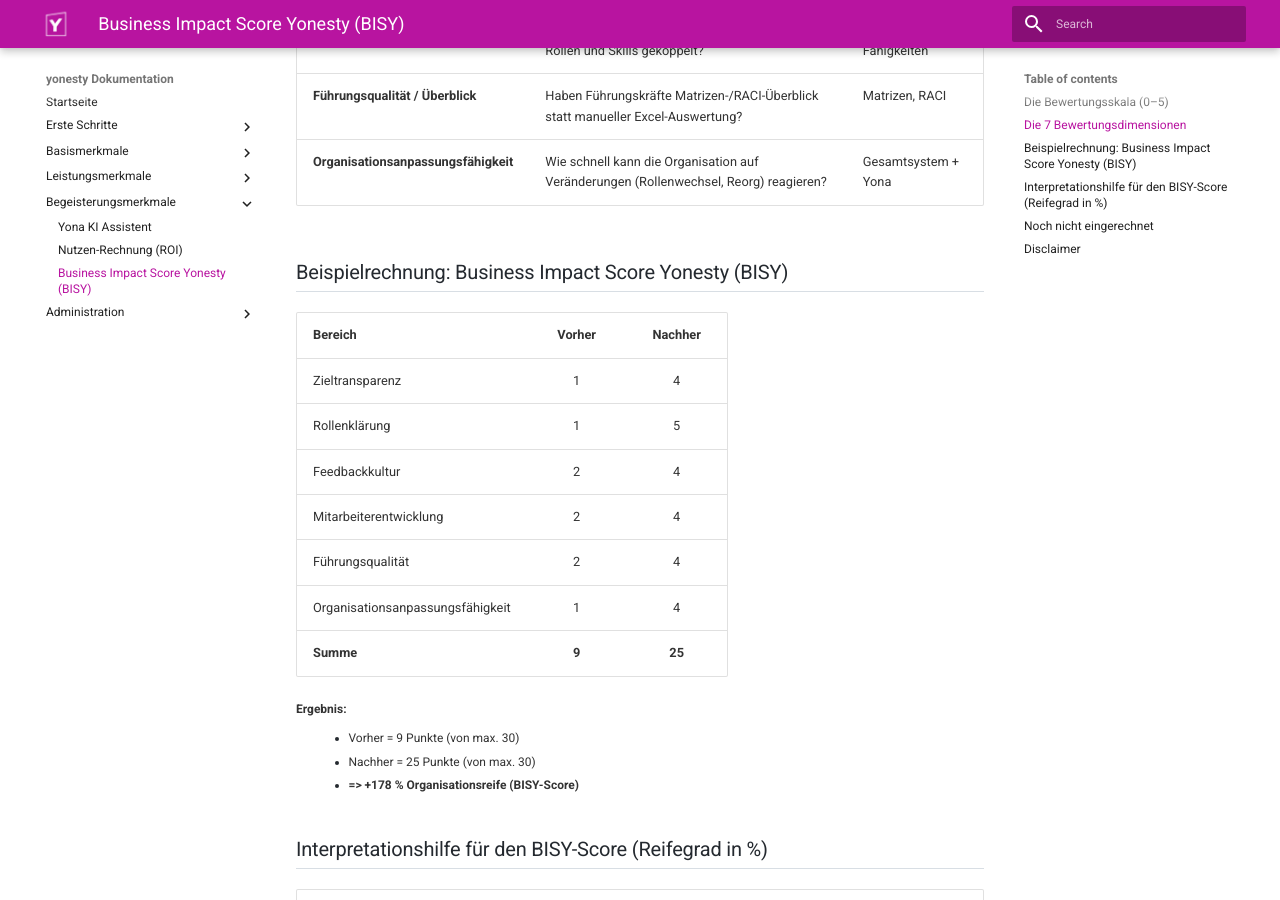
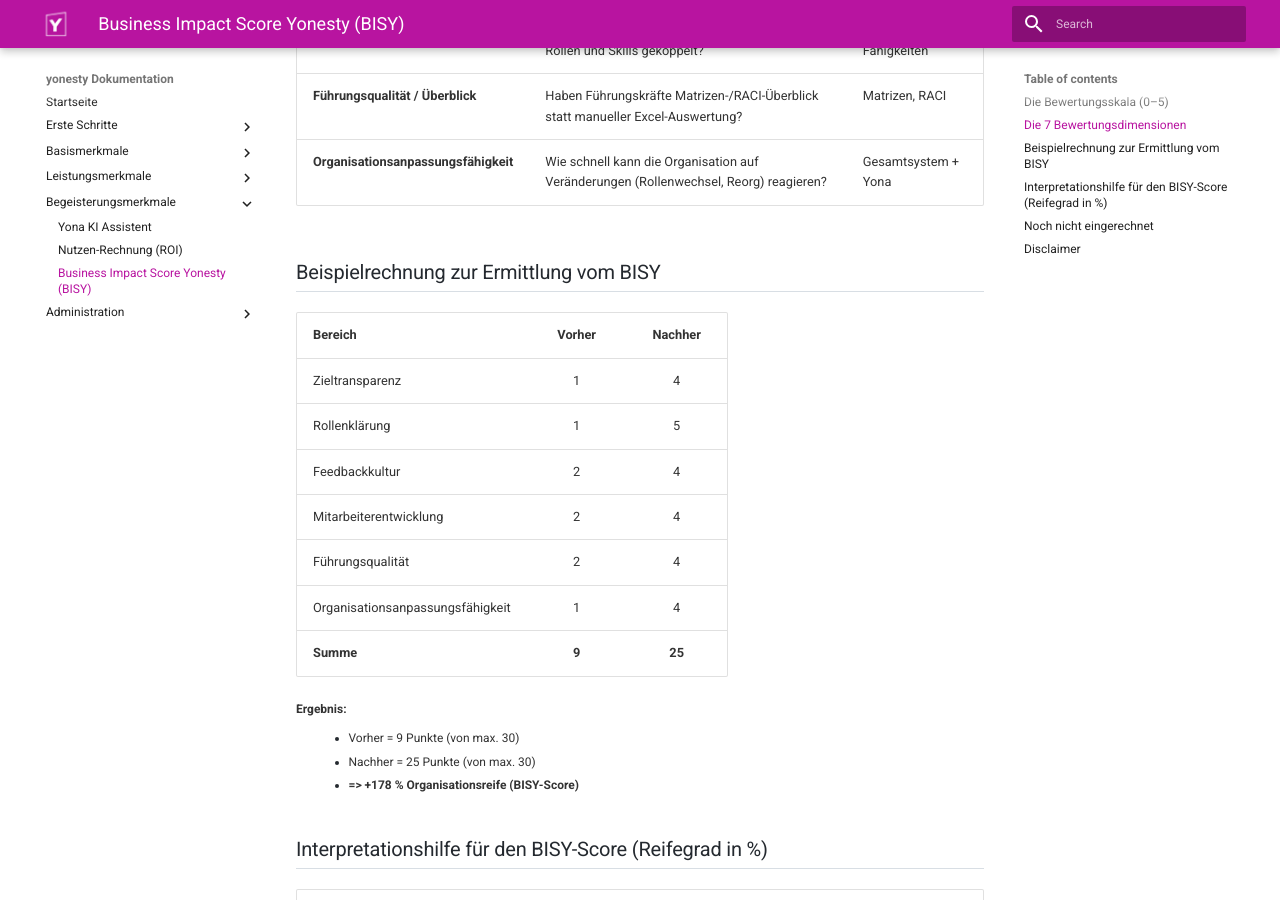
Before and after one commit to ricohaenelsoletti/yonesty, an MkDocs documentation site: the page built from docs/BISY.md, in a window 1280 px wide and 900 px high, scrolled down 1142 px. Built offline with MkDocs 1.6.1 and Material for MkDocs 9.7.7, drawn with Linux system fonts in a browser that asks for light colours.

Commit message:
Update BISY.md for clarity in example calculation

```diff
--- a/docs/BISY.md
+++ b/docs/BISY.md
@@ -30,7 +30,7 @@
 | **Führungsqualität / Überblick** | Haben Führungskräfte Matrizen-/RACI-Überblick statt manueller Excel-Auswertung? | Matrizen, RACI |
 | **Organisationsanpassungsfähigkeit** | Wie schnell kann die Organisation auf Veränderungen (Rollenwechsel, Reorg) reagieren? | Gesamtsystem + Yona |
 
-## Beispielrechnung: Business Impact Score Yonesty (BISY)
+## Beispielrechnung zur Ermittlung vom BISY
 
 | Bereich | Vorher | Nachher |
 | --- | :---: | :---: |
```
